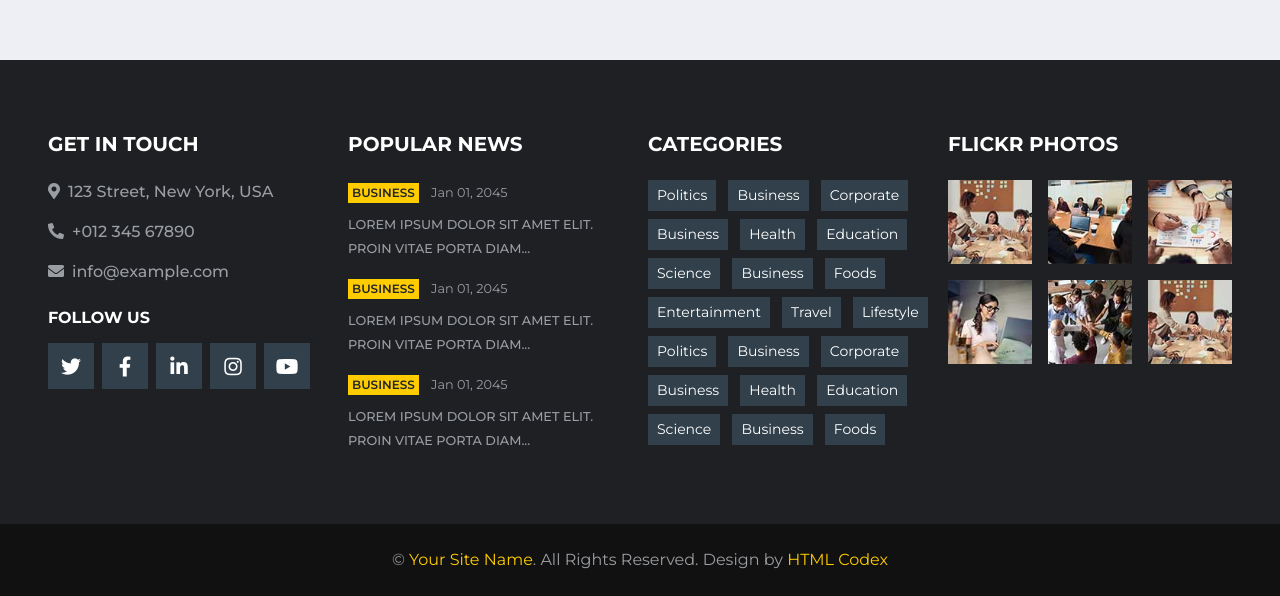
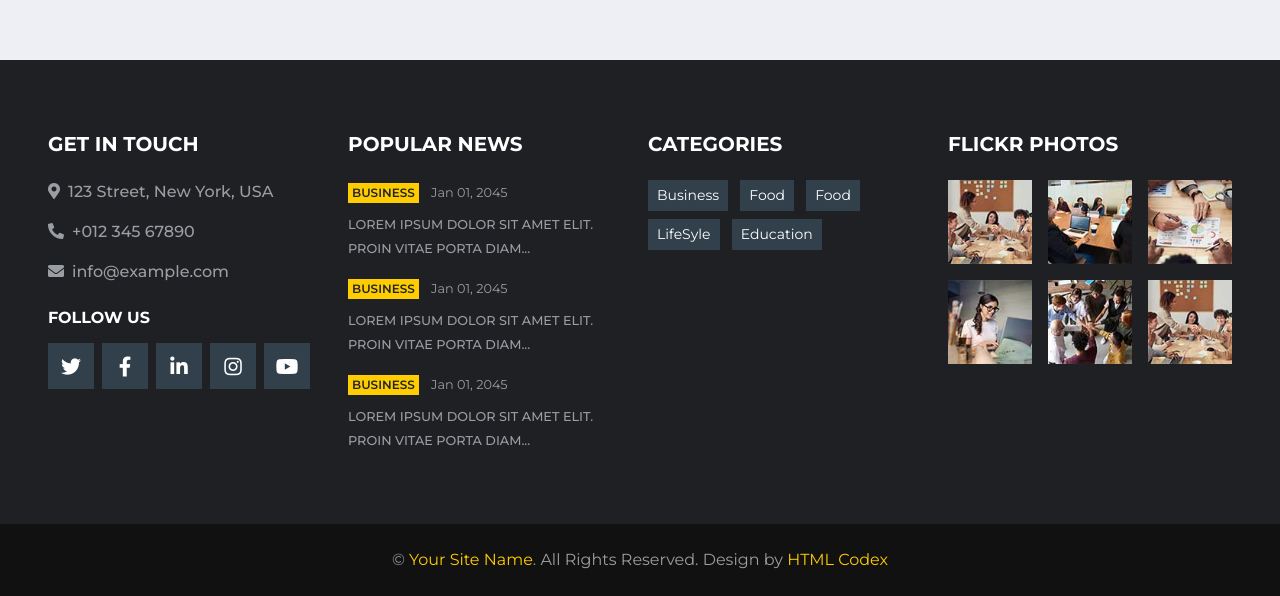
Before and after one commit to Shareiar-shams/Simple-Blog-Management, a PHP site: page /landing/index.php in a window 1280 px wide. Shown: the part 3321-3917 px from the top of the page. Run offline with PHP 8.4, Linux system fonts and the light colour scheme; data comes from the database, SQL or seed files in the repository; style sheets or scripts are compiled from the project's sources.

Commit message:
change footer add dynamic categories option in footer

```diff
--- a/landing/include/footer.php
+++ b/landing/include/footer.php
@@ -1,3 +1,13 @@
+<?php
+    require_once '../db.php';
+    require_once '../app/dashboard-controller.php';
+    $bot = new Dashboard_Controller();
+
+    $conditions = "`title` != ''";
+    $categories = $bot->selectData('categories','',$conditions,'');
+    $nm_row_categories = count($categories);
+?>
+
 <!-- Footer Start -->
 <div class="container-fluid bg-dark pt-5 px-sm-3 px-md-5 mt-5">
     <div class="row py-4">
@@ -42,27 +52,11 @@
         <div class="col-lg-3 col-md-6 mb-5">
             <h5 class="mb-4 text-white text-uppercase font-weight-bold">Categories</h5>
             <div class="m-n1">
-                <a href="" class="btn btn-sm btn-secondary m-1">Politics</a>
-                <a href="" class="btn btn-sm btn-secondary m-1">Business</a>
-                <a href="" class="btn btn-sm btn-secondary m-1">Corporate</a>
-                <a href="" class="btn btn-sm btn-secondary m-1">Business</a>
-                <a href="" class="btn btn-sm btn-secondary m-1">Health</a>
-                <a href="" class="btn btn-sm btn-secondary m-1">Education</a>
-                <a href="" class="btn btn-sm btn-secondary m-1">Science</a>
-                <a href="" class="btn btn-sm btn-secondary m-1">Business</a>
-                <a href="" class="btn btn-sm btn-secondary m-1">Foods</a>
-                <a href="" class="btn btn-sm btn-secondary m-1">Entertainment</a>
-                <a href="" class="btn btn-sm btn-secondary m-1">Travel</a>
-                <a href="" class="btn btn-sm btn-secondary m-1">Lifestyle</a>
-                <a href="" class="btn btn-sm btn-secondary m-1">Politics</a>
-                <a href="" class="btn btn-sm btn-secondary m-1">Business</a>
-                <a href="" class="btn btn-sm btn-secondary m-1">Corporate</a>
-                <a href="" class="btn btn-sm btn-secondary m-1">Business</a>
-                <a href="" class="btn btn-sm btn-secondary m-1">Health</a>
-                <a href="" class="btn btn-sm btn-secondary m-1">Education</a>
-                <a href="" class="btn btn-sm btn-secondary m-1">Science</a>
-                <a href="" class="btn btn-sm btn-secondary m-1">Business</a>
-                <a href="" class="btn btn-sm btn-secondary m-1">Foods</a>
+                <?php if($nm_row_categories > 0): ?>
+                    <?php foreach($categories as $category): ?>
+                    <a href="" class="btn btn-sm btn-secondary m-1"><?php echo $category['title'] ?></a>
+                    <?php endforeach; ?>
+                <?php endif; ?>
             </div>
         </div>
         <div class="col-lg-3 col-md-6 mb-5">
```
